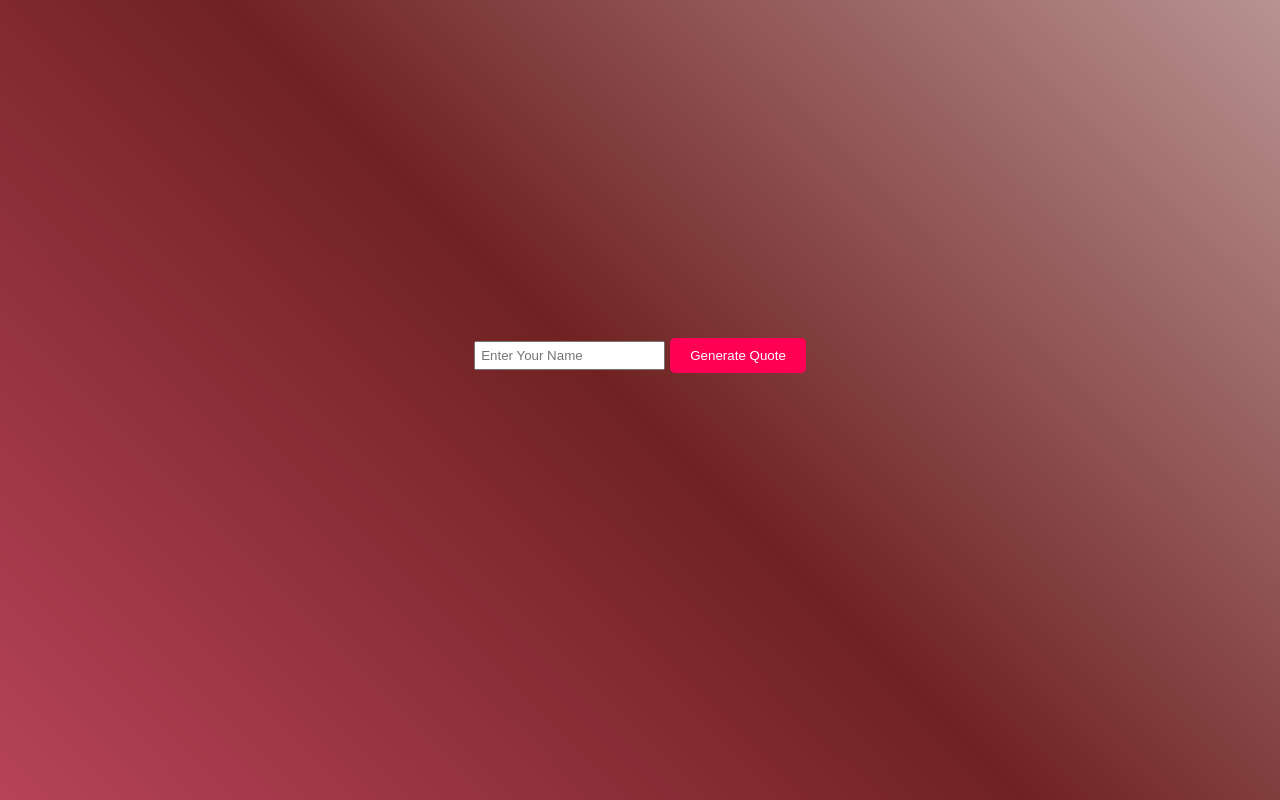
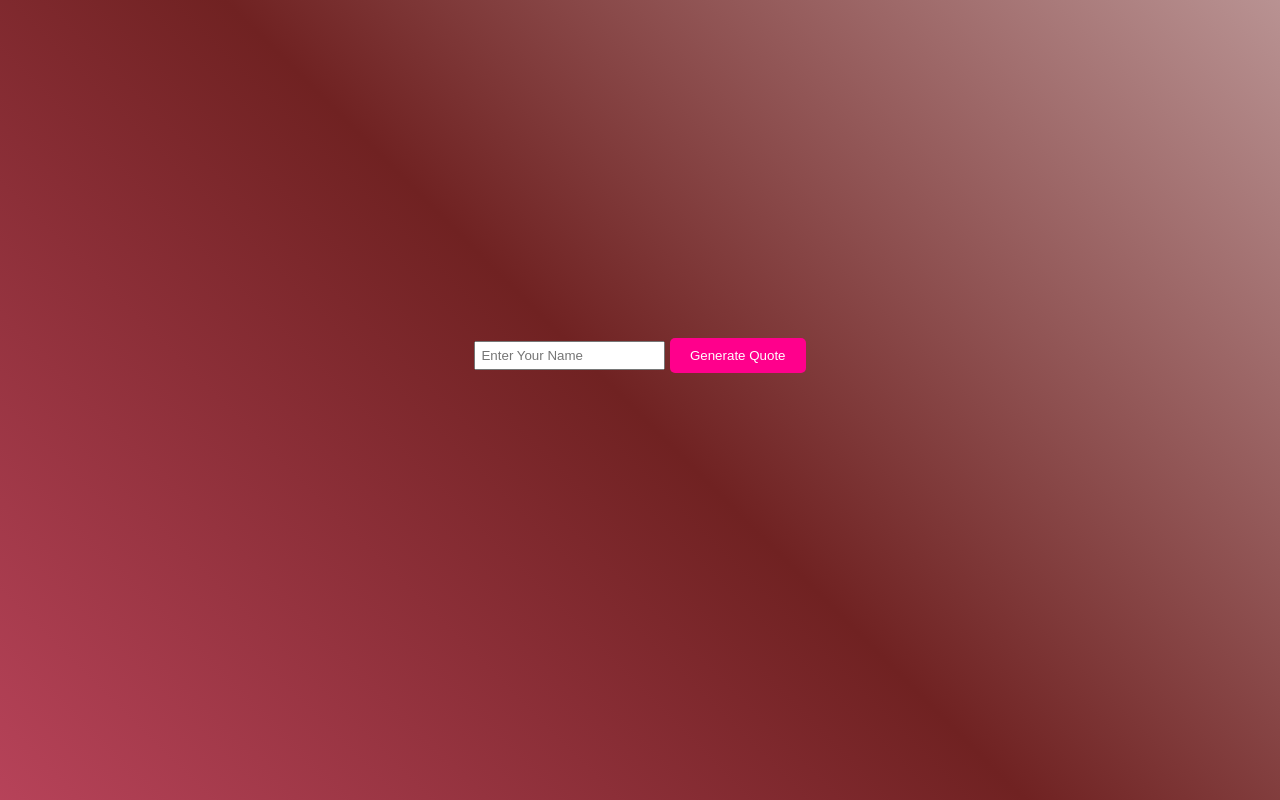
Before and after one commit to ARMANIE4L/Girlfriend, a plain HTML site: page index.html in a window 1280 px wide. Drawn offline with Linux system fonts and the light colour scheme.

Commit message:
Update style.css

```diff
--- a/style.css
+++ b/style.css
@@ -5,7 +5,7 @@ body {
     justify-content: center;
     height: 100vh;
     margin: 0;
-    font-family: cursive;
+    font-family: Arial, Helvetica, sans-serif;
   }
 
   #nameInput {
@@ -15,7 +15,7 @@ body {
 
   #generateButton {
     padding: 10px 20px;
-    background-color: #ff0055;
+    background-color: #ff008c;
     color: #fff;
     border: none;
     border-radius: 5px;
@@ -25,7 +25,7 @@ body {
   }
 
   #generateButton:hover {
-    background-color: #0022b8;
+    background-color: #b8004d;
   }
 
   #quote {
```
